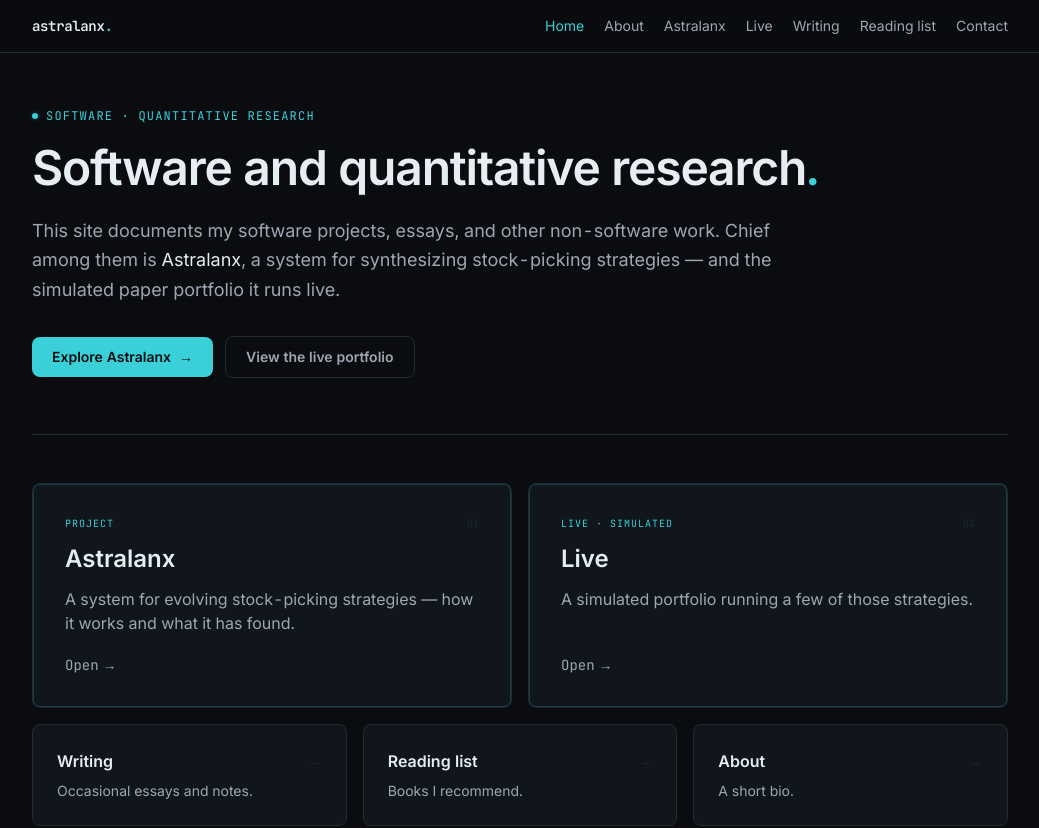
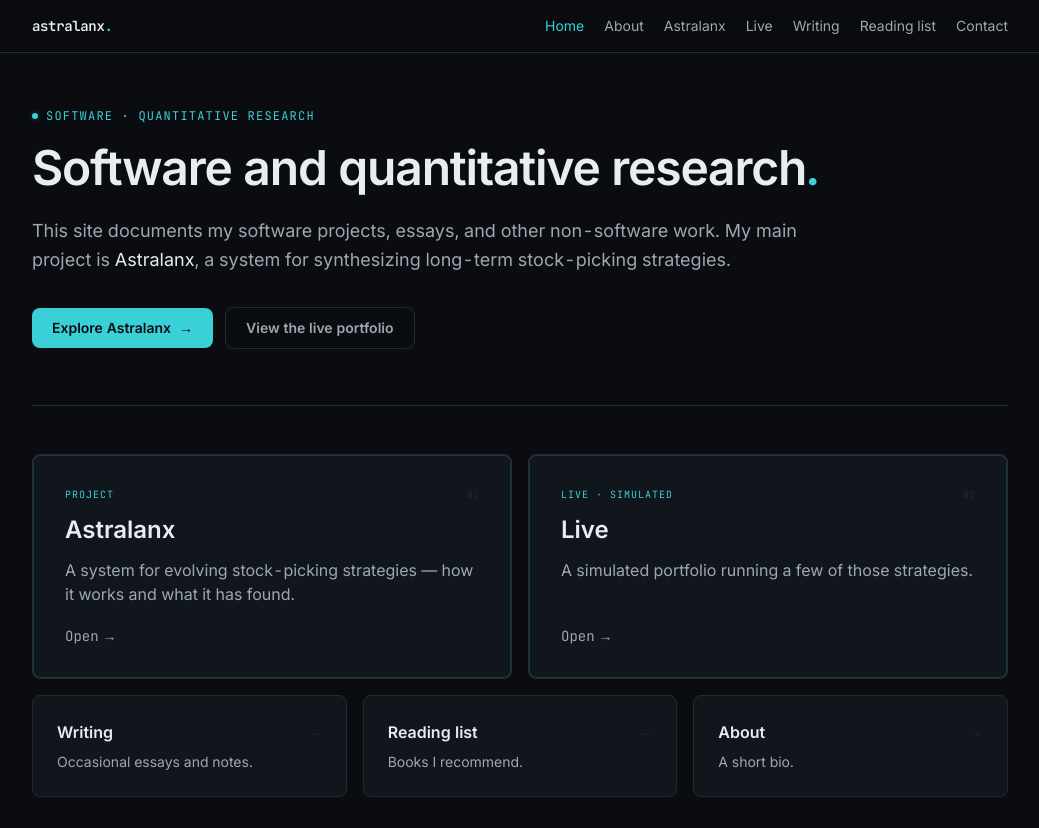
Before and after one commit to ArneVercauteren/personal-site, a Next.js app: page / in a window 1280 px wide. Shown: the top 828 px of the page, without its empty margins (120-1159 px from the left). Built offline with nearby package versions, Linux system fonts and the light colour scheme.

Commit message:
wording update

```diff
--- a/app/about/page.tsx
+++ b/app/about/page.tsx
@@ -23,7 +23,7 @@ const capabilities = [
 ];
 
 const specs: { label: string; value: ReactNode }[] = [
-  { label: "Focus", value: "Quantitative research & software" },
+  { label: "Focus", value: "Quantitative work & software" },
   { label: "Based in", value: "Belgium" },
   { label: "Status", value: "Open to opportunities" },
   { label: "Flagship", value: <Link href="/astralanx" className="text-accent hover:underline">Astralanx</Link> },
--- a/app/astralanx/live/page.tsx
+++ b/app/astralanx/live/page.tsx
@@ -40,7 +40,7 @@ export default function LivePage() {
             Open strategies
           </h2>
           <p className="mt-1 text-sm text-ink-muted">
-            Formula and full position list published — everything is shown.
+            Formula and full position list published, all stats are shown.
           </p>
         </div>
         {open.length > 0 ? (
@@ -60,8 +60,7 @@ export default function LivePage() {
             Secured strategies
           </h2>
           <p className="mt-1 text-sm text-ink-muted">
-            Performance and aggregate sector exposure only — the formula and
-            individual weights stay private.
+            Performance and aggregate sector exposure only.
           </p>
         </div>
         {secured.length > 0 ? (
--- a/app/page.tsx
+++ b/app/page.tsx
@@ -57,10 +57,9 @@ export default function HomePage() {
 
         <p className="mt-6 max-w-prose text-lg leading-relaxed text-ink-muted">
           This site documents my software projects, essays, and other
-          non-software work. Chief among them is{" "}
-          <span className="text-ink">Astralanx</span>, a system for synthesizing
-          stock-picking strategies — and the simulated paper portfolio it runs
-          live.
+          non-software work. My main project is{" "}
+          <span className="text-ink">Astralanx</span>, a system for synthesizing long-term
+          stock-picking strategies.
         </p>
 
         <div className="mt-8 flex flex-wrap items-center gap-3">
```
